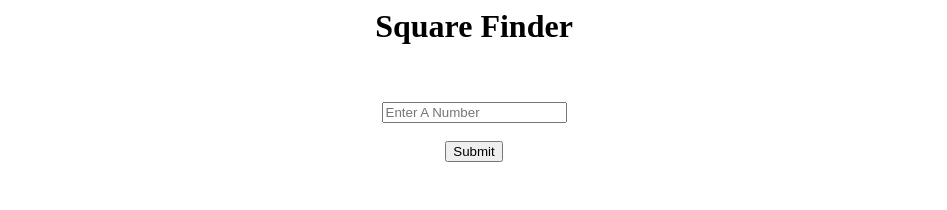
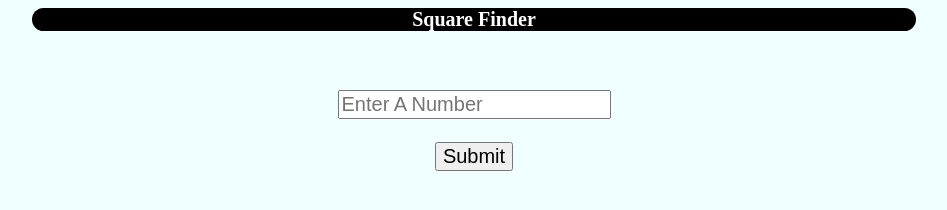
Before and after one commit to vrishab0105/Square-Finder, a plain HTML site: page index.html in a window 1280 px wide. Shown: the whole page, without its empty margins (166-1113 px from the left). Drawn offline with Linux system fonts and the light colour scheme.

Commit message:
Update index.html

```diff
--- a/index.html
+++ b/index.html
@@ -1,6 +1,14 @@
 <html>
     <head>
         <title>Vrishab Square</title>
+        <Style>
+            *{
+                font-size: 20px;
+
+            }
+            body{ background-color: azure;}
+        h1{ background-color: black ;  color:white; width:70%; border-radius: 30px;}
+        </Style>
     </head>
     <body>
         <center>
```
